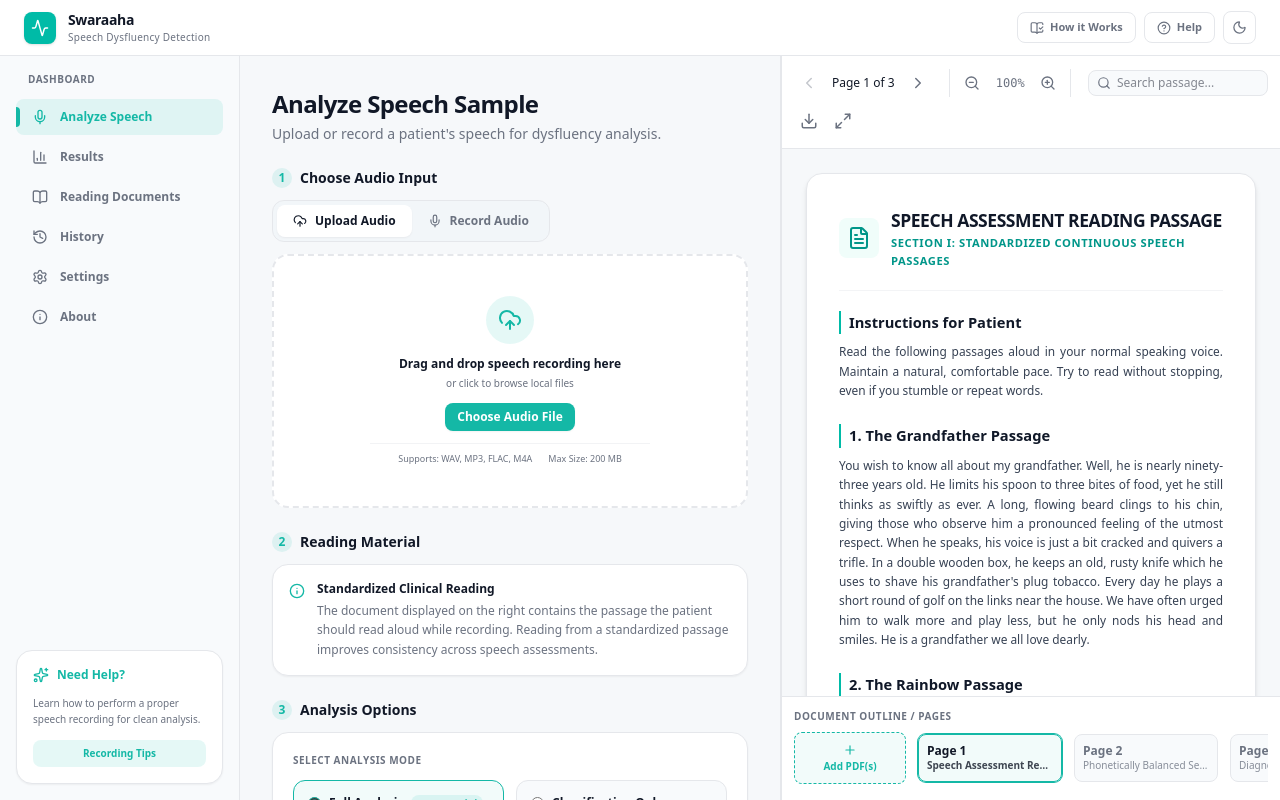
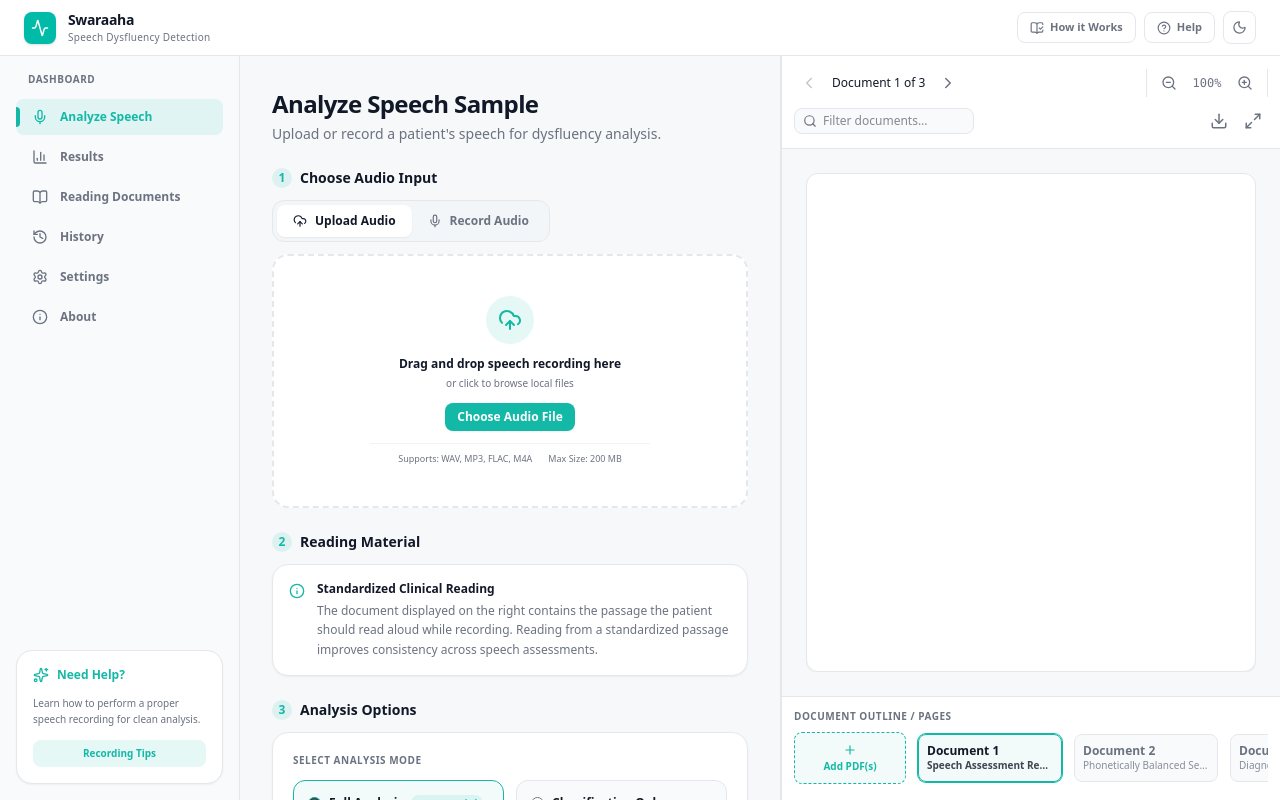
Before and after one commit to chethanbhat7/Swaraaha, a React (Vite) app in the folder frontend/: page / in a window 1280 px wide. Built offline with nearby package versions, Linux system fonts and the light colour scheme.

Commit message:
feat(frontend): render data-driven reading PDFs, remove hardcoded passages

```diff
--- a/frontend/src/components/PdfViewer.tsx
+++ b/frontend/src/components/PdfViewer.tsx
@@ -8,108 +8,62 @@ import {
   Download,
   Maximize2,
   Minimize2,
-  FileText,
-  CheckCircle2,
   Plus,
   X
 } from 'lucide-react'
+import readingDocuments from '../data/readingDocuments.json'
 
-interface PageData {
-  title: string
-  subtitle: string
-  sections: Array<{
-    heading: string
-    content: string | string[]
-  }>
+interface CustomPdf {
+  name: string
+  url: string
 }
-
-const PAGES: PageData[] = [
-  {
-    title: "Speech Assessment Reading Passage",
-    subtitle: "Section I: Standardized Continuous Speech Passages",
-    sections: [
-      {
-        heading: "Instructions for Patient",
-        content: "Read the following passages aloud in your normal speaking voice. Maintain a natural, comfortable pace. Try to read without stopping, even if you stumble or repeat words."
-      },
-      {
-        heading: "1. The Grandfather Passage",
-        content: "You wish to know all about my grandfather. Well, he is nearly ninety-three years old. He limits his spoon to three bites of food, yet he still thinks as swiftly as ever. A long, flowing beard clings to his chin, giving those who observe him a pronounced feeling of the utmost respect. When he speaks, his voice is just a bit cracked and quivers a trifle. In a double wooden box, he keeps an old, rusty knife which he uses to shave his grandfather's plug tobacco. Every day he plays a short round of golf on the links near the house. We have often urged him to walk more and play less, but he only nods his head and smiles. He is a grandfather we all love dearly."
-      },
-      {
-        heading: "2. The Rainbow Passage",
-        content: "When the sunlight strikes raindrops in the air, they act as a prism and form a rainbow. The rainbow is a division of white light into many beautiful colors. These take the shape of a long round arch, with its path high above, and its two ends apparently beyond the horizon. There is, according to legend, a boiling pot of gold at one end. People look, but no one ever finds it. When a man looks for something beyond his reach, his friends say he is looking for the pot of gold at the end of the rainbow."
-      }
-    ]
-  },
-  {
-    title: "Phonetically Balanced Sentences",
-    subtitle: "Section II: Standard Speech Assessment Sentences",
-    sections: [
-      {
-        heading: "Clinical Objective",
-        content: "These sentences are phonetically balanced and contain key phoneme combinations frequently associated with speech dysfluencies (such as prolongations on sibilants, blocks on plosives, and word repetitions)."
-      },
-      {
-        heading: "Reading Sentences",
-        content: [
-          "1. The birch canoe slid on the smooth planks.",
-          "2. Glue the sheet to the dark blue background.",
-          "3. It's easy to tell the depth of a well.",
-          "4. These days a chicken leg is a rare dish.",
-          "5. Rice is often served in round bowls.",
-          "6. The juice of lemons makes fine punch.",
-          "7. The box was thrown beside the park gate.",
-          "8. The boy was silent when the grandfather spoke.",
-          "9. A king ruled the state with a fair hand.",
-          "10. Four hours of steady work faced us."
-        ]
-      }
-    ]
-  },
-  {
-    title: "Diagnostic Reading Exercises",
-    subtitle: "Section III: Complex Speech Patterns",
-    sections: [
-      {
-        heading: "Exercise A: Prolongation Detection (Sibilants & Fricatives)",
-        content: "Sally saw seven silly sheep sleeping silently in the summer sunshine. The sheep seemed somewhat sleepy, so Sally walked slowly past them, trying not to startle their quiet slumber."
-      },
-      {
-        heading: "Exercise B: Plosive & Block Detection (Stop Consonants)",
-        content: "Peter Piper picked a peck of pickled peppers. A peck of pickled peppers Peter Piper picked. If Peter Piper picked a peck of pickled peppers, where is the peck of pickled peppers Peter Piper picked?"
-      },
-      {
-        heading: "Exercise C: Conversational Flow & Transition Phrases",
-        content: "Yesterday morning, I woke up early, made a cup of warm tea, and went out for a brisk walk. The crisp air was refreshing, and the birds were singing in the trees. It was a perfect start to a busy day."
-      }
-    ]
-  }
-]
 
 export default function PdfViewer({
   customPdfs,
   setCustomPdfs
 }: {
-  customPdfs: Array<{ name: string; url: string }>;
-  setCustomPdfs: React.Dispatch<React.SetStateAction<Array<{ name: string; url: string }>>>;
+  customPdfs: CustomPdf[];
+  setCustomPdfs: React.Dispatch<React.SetStateAction<CustomPdf[]>>;
 }) {
-  const [currentPage, setCurrentPage] = useState(0)
+  const [currentDocIndex, setCurrentDocIndex] = useState(0)
   const [zoom, setZoom] = useState(100)
   const [searchTerm, setSearchTerm] = useState('')
-  const [searchFocused, setSearchFocused] = useState(false)
   const [isFullscreen, setIsFullscreen] = useState(false)
   const [currentCustomPdfIndex, setCurrentCustomPdfIndex] = useState(0)
   const [activeDocType, setActiveDocType] = useState<'standard' | 'custom'>('standard')
   const containerRef = useRef<HTMLDivElement>(null)
   const fileInputRef = useRef<HTMLInputElement>(null)
 
-  const handlePrevPage = () => {
-    if (currentPage > 0) setCurrentPage(currentPage - 1)
+  const standardDoc = readingDocuments[Math.min(currentDocIndex, readingDocuments.length - 1)]
+
+  const activeStandard = activeDocType === 'standard' && readingDocuments.length > 0
+  const activeCustom = activeDocType === 'custom' && customPdfs.length > 0
+
+  const activeSrc = activeStandard
+    ? `/documents/${standardDoc.id}.pdf`
+    : activeCustom
+      ? customPdfs[currentCustomPdfIndex]?.url
+      : null
+  const activeName = activeStandard
+    ? standardDoc.title
+    : activeCustom
+      ? customPdfs[currentCustomPdfIndex]?.name
+      : null
+
+  const handlePrev = () => {
+    if (activeDocType === 'standard') {
+      if (currentDocIndex > 0) setCurrentDocIndex(currentDocIndex - 1)
+    } else if (currentCustomPdfIndex > 0) {
+      setCurrentCustomPdfIndex(currentCustomPdfIndex - 1)
+    }
   }
 
-  const handleNextPage = () => {
-    if (currentPage < PAGES.length - 1) setCurrentPage(currentPage + 1)
+  const handleNext = () => {
+    if (activeDocType === 'standard') {
+      if (currentDocIndex < readingDocuments.length - 1) setCurrentDocIndex(currentDocIndex + 1)
+    } else if (currentCustomPdfIndex < customPdfs.length - 1) {
+      setCurrentCustomPdfIndex(currentCustomPdfIndex + 1)
+    }
   }
 
   const handleZoomIn = () => {
@@ -123,14 +77,10 @@ export default function PdfViewer({
   const toggleFullscreen = () => {
     if (!containerRef.current) return
     if (!isFullscreen) {
-      if (containerRef.current.requestFullscreen) {
-        containerRef.current.requestFullscreen()
-      }
+      containerRef.current.requestFullscreen?.()
       setIsFullscreen(true)
     } else {
-      if (document.exitFullscreen) {
-        document.exitFullscreen()
-      }
+      document.exitFullscreen?.()
       setIsFullscreen(false)
     }
   }
@@ -153,7 +103,6 @@ export default function PdfViewer({
       }))
       setCustomPdfs(prev => {
         const updated = [...prev, ...newPdfs]
-        // Automatically switch to the first newly uploaded PDF
         setActiveDocType('custom')
         setCurrentCustomPdfIndex(prev.length)
         return updated
@@ -173,7 +122,7 @@ export default function PdfViewer({
           setCurrentCustomPdfIndex(Math.max(0, idxToRemove - 1))
         } else {
           setActiveDocType('standard')
-          setCurrentPage(0)
+          setCurrentDocIndex(0)
         }
       } else if (activeDocType === 'custom' && currentCustomPdfIndex > idxToRemove) {
         setCurrentCustomPdfIndex(prevIndex => prevIndex - 1)
@@ -183,7 +132,7 @@ export default function PdfViewer({
   }
 
   const handleDownload = () => {
-    if (activeDocType === 'custom' && customPdfs[currentCustomPdfIndex]) {
+    if (activeCustom && customPdfs[currentCustomPdfIndex]) {
       const activePdf = customPdfs[currentCustomPdfIndex]
       const a = document.createElement('a')
       a.href = activePdf.url
@@ -191,44 +140,21 @@ export default function PdfViewer({
       a.click()
       return
     }
-
-    const textContent = PAGES.map((p, idx) => {
-      return `PAGE ${idx + 1}: ${p.title}\n${p.subtitle}\n\n` +
-        p.sections.map(s => {
-          const contentStr = Array.isArray(s.content) ? s.content.join('\n') : s.content
-          return `--- ${s.heading} ---\n${contentStr}\n`
-        }).join('\n')
-    }).join('\n=============================\n\n')
-
-    const blob = new Blob([textContent], { type: 'text/plain' })
-    const url = URL.createObjectURL(blob)
+    if (activeSrc) {
       const a = document.createElement('a')
-    a.href = url
-    a.download = 'Speech_Assessment_Passage.txt'
+      a.href = activeSrc
+      a.download = `${standardDoc.id}.pdf`
       a.click()
-    URL.revokeObjectURL(url)
+    }
   }
 
-  const highlightText = (text: string, search: string) => {
-    if (!search.trim()) return <span>{text}</span>
-    const regex = new RegExp(`(${search.replace(/[-\/\\^$*+?.()|[\]{}]/g, '\\$&')})`, 'gi')
-    const parts = text.split(regex)
-    return (
-      <>
-        {parts.map((part, i) =>
-          regex.test(part) ? (
-            <mark key={i} className="bg-amber-300 dark:bg-amber-600/80 text-black dark:text-white rounded-xs px-0.5 font-semibold">
-              {part}
-            </mark>
-          ) : (
-            part
+  const filteredStandard = readingDocuments.filter(doc =>
+    doc.title.toLowerCase().includes(searchTerm.trim().toLowerCase())
   )
-        )}
-      </>
+
+  const filteredCustom = customPdfs.filter(pdf =>
+    pdf.name.toLowerCase().includes(searchTerm.trim().toLowerCase())
   )
-  }
-
-  const activePage = PAGES[currentPage] || PAGES[0]
 
   return (
     <div
@@ -239,24 +165,26 @@ export default function PdfViewer({
       <div className="flex flex-wrap items-center justify-between gap-2 p-3 border-b border-border-color bg-bg-card animate-fade-in">
         <div className="flex items-center gap-1">
           <button
-            onClick={handlePrevPage}
-            disabled={activeDocType !== 'standard' || currentPage === 0}
+            onClick={handlePrev}
+            disabled={activeDocType === 'standard' ? currentDocIndex === 0 : currentCustomPdfIndex === 0}
             className="p-1.5 rounded-lg text-text-secondary hover:bg-hover-color disabled:opacity-40 transition cursor-pointer"
-            title="Previous Page"
+            title="Previous Document"
           >
             <ChevronLeft size={18} />
           </button>
           <span className="text-xs font-medium text-text-primary px-1 select-none">
             {activeDocType === 'standard'
-              ? `Page ${currentPage + 1} of ${PAGES.length}`
+              ? `Document ${currentDocIndex + 1} of ${readingDocuments.length}`
               : `PDF Document`
             }
           </span>
           <button
-            onClick={handleNextPage}
-            disabled={activeDocType !== 'standard' || currentPage === PAGES.length - 1}
+            onClick={handleNext}
+            disabled={activeDocType === 'standard'
+              ? currentDocIndex >= readingDocuments.length - 1
+              : currentCustomPdfIndex >= customPdfs.length - 1}
             className="p-1.5 rounded-lg text-text-secondary hover:bg-hover-color disabled:opacity-40 transition cursor-pointer"
-            title="Next Page"
+            title="Next Document"
           >
             <ChevronRight size={18} />
           </button>
@@ -284,15 +212,13 @@ export default function PdfViewer({
           </button>
         </div>
 
-        <div className={`relative flex items-center border border-border-color rounded-lg bg-bg-sidebar transition px-2 py-1 max-w-[140px] md:max-w-[180px] ${searchFocused ? 'ring-1 ring-accent-teal border-accent-teal' : ''}`}>
+        <div className="relative flex items-center border border-border-color rounded-lg bg-bg-sidebar transition px-2 py-1 max-w-[140px] md:max-w-[180px]">
           <Search size={14} className="text-text-secondary mr-1.5 shrink-0" />
           <input
             type="text"
-            placeholder="Search passage..."
+            placeholder="Filter documents..."
             value={searchTerm}
             onChange={(e) => setSearchTerm(e.target.value)}
-            onFocus={() => setSearchFocused(true)}
-            onBlur={() => setSearchFocused(false)}
             className="bg-transparent text-xs w-full text-text-primary focus:outline-none"
           />
         </div>
@@ -316,64 +242,7 @@ export default function PdfViewer({
       </div>
 
       <div className="flex-1 overflow-auto p-6 flex justify-center bg-bg-app relative select-text">
-        {activeDocType === 'standard' ? (
-          <div
-            className="w-full bg-white text-gray-900 border border-gray-200 shadow-md rounded-xl transition-all duration-200 ease-out origin-top flex flex-col h-fit"
-            style={{
-              width: '100%',
-              maxWidth: `${(zoom / 100) * 560}px`,
-              fontSize: `${(zoom / 100) * 0.875}rem`,
-              lineHeight: '1.6',
-              borderRadius: `${(zoom / 100) * 16}px`,
-              padding: `${(zoom / 100) * 2}rem`
-            }}
-          >
-            <div className="flex items-center gap-3 border-b border-gray-100 pb-5 mb-5 shrink-0">
-              <div className="p-2 bg-teal-50 text-teal-600 rounded-lg">
-                <FileText size={24} />
-              </div>
-              <div>
-                <h1 className="font-bold tracking-tight text-gray-900 uppercase" style={{ fontSize: '1.25em' }}>
-                  {activePage.title}
-                </h1>
-                <p className="font-semibold text-teal-600 uppercase tracking-wider" style={{ fontSize: '0.8em' }}>
-                  {activePage.subtitle}
-                </p>
-              </div>
-            </div>
-
-            <div className="space-y-6 flex-1 text-gray-800">
-              {activePage.sections.map((sec, idx) => (
-                <section key={idx} className="space-y-2">
-                  <h3 className="font-bold text-gray-900 border-l-2 border-teal-500 pl-2" style={{ fontSize: '1.05em' }}>
-                    {highlightText(sec.heading, searchTerm)}
-                  </h3>
-                  {Array.isArray(sec.content) ? (
-                    <ul className="space-y-1.5 text-gray-700 font-mono" style={{ fontSize: '0.85em' }}>
-                      {sec.content.map((line, lIdx) => (
-                        <li key={lIdx} className="hover:bg-teal-50/50 p-1 rounded-md transition pl-1">
-                          {highlightText(line, searchTerm)}
-                        </li>
-                      ))}
-                    </ul>
-                  ) : (
-                    <p className="text-gray-700 leading-relaxed text-justify" style={{ fontSize: '0.85em' }}>
-                      {highlightText(sec.content, searchTerm)}
-                    </p>
-                  )}
-                </section>
-              ))}
-            </div>
-
-            <div className="border-t border-gray-100 pt-5 mt-8 flex items-center justify-between text-gray-400 select-none shrink-0" style={{ fontSize: '0.7em' }}>
-              <span>Swaraaha Medical Assessment System</span>
-              <div className="flex items-center gap-1 text-emerald-600 font-medium">
-                <CheckCircle2 size={12} />
-                <span>Standardized Passage v1.2</span>
-              </div>
-            </div>
-          </div>
-        ) : (
+        {activeSrc ? (
           <div className="w-full h-full flex items-center justify-center overflow-auto relative">
             <div
               style={{
@@ -385,18 +254,16 @@ export default function PdfViewer({
               }}
               className="w-full h-full"
             >
-              {customPdfs[currentCustomPdfIndex] ? (
               <iframe
-                  src={customPdfs[currentCustomPdfIndex].url}
+                src={activeSrc}
                 className="w-full h-full border border-border-color rounded-xl bg-white shadow-xs"
-                  title={customPdfs[currentCustomPdfIndex].name}
+                title={activeName ?? 'Document'}
               />
+            </div>
+          </div>
         ) : (
           <div className="flex flex-col items-center justify-center gap-2 text-text-secondary text-xs h-full bg-bg-card rounded-xl border border-border-color">
-                  No PDF selected or loaded.
-                </div>
-              )}
-            </div>
+            No document selected or loaded.
           </div>
         )}
       </div>
@@ -424,46 +291,51 @@ export default function PdfViewer({
             onChange={handlePdfUpload}
           />
 
-          {PAGES.map((page, idx) => (
+          {filteredStandard.map((doc) => {
+            const originalIndex = readingDocuments.indexOf(doc)
+            return (
               <button
-              key={`standard-${idx}`}
+                key={`standard-${doc.id}`}
                 onClick={() => {
-                setActiveDocType('standard');
-                setCurrentPage(idx);
+                  setActiveDocType('standard')
+                  setCurrentDocIndex(originalIndex)
                 }}
                 className={`flex-none text-left w-36 p-2 rounded-lg border text-xs transition duration-200 cursor-pointer ${
-                activeDocType === 'standard' && currentPage === idx
+                  activeStandard && currentDocIndex === originalIndex
                     ? 'border-accent-teal bg-teal-500/5 text-text-primary ring-1 ring-accent-teal font-semibold'
                     : 'border-border-color bg-bg-sidebar text-text-secondary hover:border-text-secondary'
                 }`}
                 style={{ borderRadius: '8px' }}
               >
-              <div className="font-semibold truncate">Page {idx + 1}</div>
-              <div className="text-[10px] truncate opacity-80">{page.title}</div>
+                <div className="font-semibold truncate">Document {originalIndex + 1}</div>
+                <div className="text-[10px] truncate opacity-80">{doc.title}</div>
               </button>
-          ))}
+            )
+          })}
 
-          {customPdfs.map((pdf, idx) => (
-            <div key={`custom-container-${idx}`} className="relative flex-none group">
+          {filteredCustom.map((pdf) => {
+            const originalIndex = customPdfs.indexOf(pdf)
+            return (
+              <div key={`custom-container-${originalIndex}`} className="relative flex-none group">
                 <button
                   onClick={() => {
-                  setActiveDocType('custom');
-                  setCurrentCustomPdfIndex(idx);
+                    setActiveDocType('custom')
+                    setCurrentCustomPdfIndex(originalIndex)
                   }}
                   className={`text-left w-36 p-2 rounded-lg border text-xs transition duration-200 cursor-pointer ${
-                  activeDocType === 'custom' && currentCustomPdfIndex === idx
+                    activeCustom && currentCustomPdfIndex === originalIndex
                       ? 'border-accent-teal bg-teal-500/5 text-text-primary ring-1 ring-accent-teal font-semibold'
                       : 'border-border-color bg-bg-sidebar text-text-secondary hover:border-text-secondary'
                   }`}
                   style={{ borderRadius: '8px' }}
                 >
-                <div className="font-semibold truncate pr-4">PDF {idx + 1}</div>
+                  <div className="font-semibold truncate pr-4">PDF {originalIndex + 1}</div>
                   <div className="text-[10px] truncate opacity-80">{pdf.name}</div>
                 </button>
                 <button
                   onClick={(e) => {
-                  e.stopPropagation();
-                  handleRemovePdf(idx);
+                    e.stopPropagation()
+                    handleRemovePdf(originalIndex)
                   }}
                   className="absolute top-1 right-1 p-0.5 rounded-full bg-hover-color/80 hover:bg-error-red/20 text-text-secondary hover:text-error-red opacity-0 group-hover:opacity-100 transition cursor-pointer flex items-center justify-center w-4 h-4"
                   title="Remove PDF"
@@ -471,7 +343,8 @@ export default function PdfViewer({
                   <X size={10} />
                 </button>
               </div>
-          ))}
+            )
+          })}
         </div>
       </div>
     </div>
```
Lines whose indentation alone changed are shown as unchanged.
